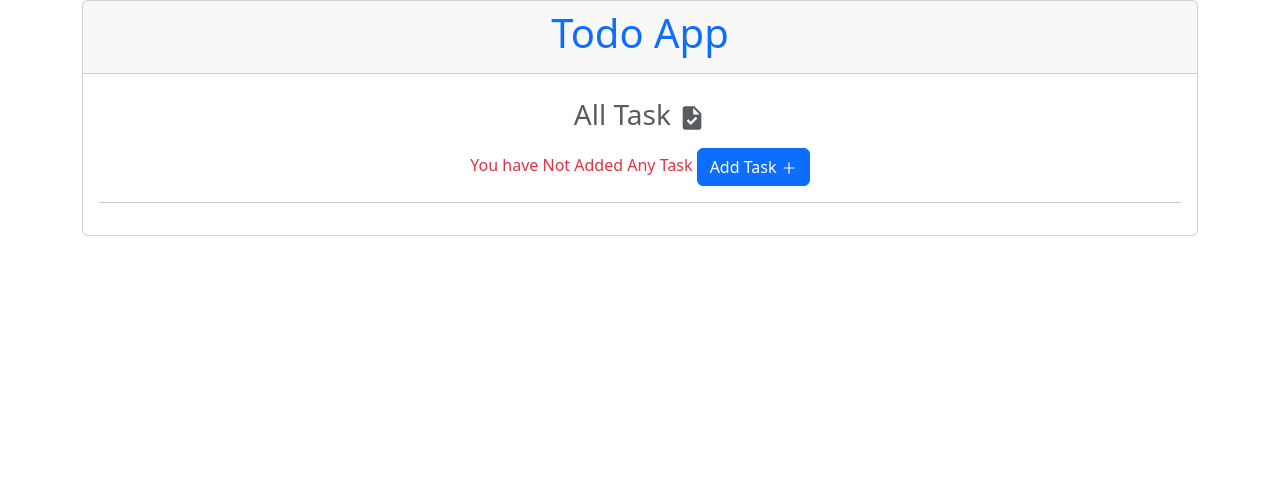
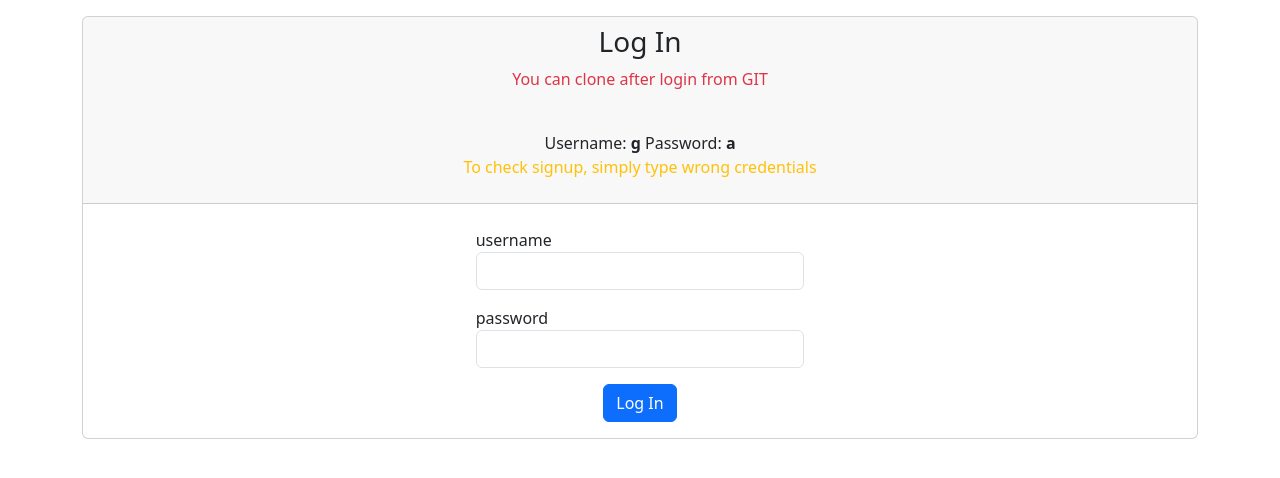
Before and after one commit to aniket3333/Todo_React, a React (Create React App) app: page / in a window 1280 px wide. Shown: the top 478 px of the page. Built offline with nearby package versions, Linux system fonts and the light colour scheme.

Commit message:
Add signup and login

```diff
--- a/package.json
+++ b/package.json
@@ -11,6 +11,7 @@
     "react-bootstrap": "^2.8.0",
     "react-dom": "^18.2.0",
     "react-icons": "^4.10.1",
+    "react-router-dom": "^6.15.0",
     "react-scripts": "5.0.1",
     "web-vitals": "^2.1.4"
   },
--- a/src/App.js
+++ b/src/App.js
@@ -1,11 +1,31 @@
-import React from "react";
+import React,{useState} from "react";
 import Todo from "./Components/Todo";
 import "bootstrap/dist/css/bootstrap.min.css";
+import Login from './Components/Login';
+import {BrowserRouter as Router,Routes,Route,Navigate} from 'react-router-dom'
 const App = () => {
+const [logc,setLogc] = useState(false);
+const handleonlog= (status) =>{
+
+  setLogc(status)
+}
   return (
-    <div>
-      <Todo />
-    </div>
+    <>
+
+    <Router>
+      <Routes>
+
+        <Route path='/' element={<Login onLog={handleonlog}/>}/>
+        <Route path='/todo' element={logc?(<Todo/>):(<Navigate to='/'/>)} />
+
+
+      </Routes>
+    </Router>
+
+
+
+
+    </>
   );
 };
 
--- /dev/null
+++ b/src/Components/Login.js
@@ -0,0 +1,103 @@
+import React, { useState } from "react";
+import LoginPage from "./LoginPage";
+import SignUp from "./SignUp";
+import { useNavigate } from "react-router-dom";
+const Login = ({ onLog }) => {
+  const [signUp, setSignup] = useState(false);
+  const navigate = useNavigate();
+  const [pageName, setPageName] = useState("Log In");
+  const [user, setUser] = useState("");
+  const [pass, setPass] = useState("");
+  const [cpass, setCpass] = useState("");
+
+  const handleSignup = () => {
+    if (pass.trim() !== cpass.trim()) {
+      return;
+    }
+
+    const use = {
+      user,
+      pass,
+    };
+
+    const AllUser = JSON.parse(localStorage.getItem("user")) || [];
+    AllUser.push(use);
+    localStorage.setItem("user", JSON.stringify(AllUser));
+    setUser("");
+    setPass("");
+    setCpass("");
+    setSignup(false);
+    setPageName("Log In");
+  };
+
+  const handleLog = () => {
+    const usersData = JSON.parse(localStorage.getItem("user"));
+    const data = usersData.find((item) => item.user === user);
+    if (data && data.pass === pass) {
+      alert("Congratulations! You are logged in.");
+      onLog(true);
+      navigate("/todo");
+    } else {
+      alert("Wrong username or password.");
+      setUser("");
+      setPass("");
+      setCpass("");
+      setPageName("Sign Up");
+      setSignup(true);
+    }
+  };
+
+  return (
+    <>
+      <div className="container">
+        <div className="card mt-3">
+          <div className="card-header">
+            <div className="text-center">
+              <h3>{pageName}</h3>
+              {
+  !signUp && (
+    <div>
+      <p className="text-danger">You can clone after login from GIT</p>
+      <br />
+      Username: <strong> g </strong>
+      Password: <strong> a </strong>
+      <br />
+      <p className="text-warning">To check signup, simply type wrong credentials</p>
+    </div>
+  )
+}
+
+
+
+
+
+            </div>
+          </div>
+          <div className="card-body">
+            {signUp ? (
+              <SignUp
+                usr={user}
+                pss={pass}
+                cpss={cpass}
+                onUsr={(e) => setUser(e.target.value)}
+                onPss={(e) => setPass(e.target.value)}
+                onCpass={(e) => setCpass(e.target.value)}
+                onSignup={handleSignup}
+              />
+            ) : (
+              <LoginPage
+                onLogIn={handleLog}
+                usr={user}
+                pss={pass}
+                onUsr={(e) => setUser(e.target.value)}
+                onPss={(e) => setPass(e.target.value)}
+              />
+            )}
+          </div>
+        </div>
+      </div>
+    </>
+  );
+};
+
+export default Login;
--- /dev/null
+++ b/src/Components/LoginPage.js
@@ -0,0 +1,46 @@
+import React from "react";
+import { Button } from "react-bootstrap";
+const LoginPage = ({ onLogIn, usr, pss, onUsr, onPss }) => {
+  const handleLog = (e) => {
+    e.preventDefault();
+    onLogIn();
+  };
+  return (
+    <>
+      <div className="row">
+        <div className="col-4"></div>
+        <div className="col-4">
+          <form onSubmit={handleLog}>
+            <div className="form-group p-2">
+              <label>username</label>
+              <input
+                type="text"
+                name="user"
+                value={usr}
+                onChange={onUsr}
+                className="form-control"
+              />
+            </div>
+            <div className="form-group p-2">
+              <label>password</label>
+              <input
+                type="password"
+                name="password"
+                value={pss}
+                onChange={onPss}
+                className="form-control"
+              />
+            </div>
+
+            <div className="text-center mt-2">
+              <Button type="submit">Log In</Button>
+            </div>
+          </form>
+        </div>
+        <div className="col-4"></div>
+      </div>
+    </>
+  );
+};
+
+export default LoginPage;
--- a/src/Components/Show.js
+++ b/src/Components/Show.js
@@ -54,7 +54,6 @@ const Show = ({
                       style={{ color: "red" }}
                       onClick={() => onDeleteClick(index)}
                     >
-
                       <MdDelete />
                     </Button>
                   </div>
@@ -64,7 +63,6 @@ const Show = ({
                       style={{ color: "black" }}
                       onClick={() => UpdateChange(index)}
                     >
-
                       <RxUpdate />
                     </Button>
                   </div>
--- /dev/null
+++ b/src/Components/SignUp.js
@@ -0,0 +1,59 @@
+import React from "react";
+import { Button } from "react-bootstrap";
+const SignUp = ({ usr, pss, cpss, onUsr, onPss, onCpass, onSignup }) => {
+  const handleSub = (e) => {
+    e.preventDefault();
+    onSignup();
+  };
+  return (
+    <>
+      <div className="row">
+        <div className="col-4"></div>
+        <div className="col-4">
+          <span className="text-warning">
+            {" "}
+            remember the <b>Username</b> and <b>Password</b> both for login
+          </span>
+          <form onSubmit={handleSub}>
+            <div className="form-group p-2">
+              <label>username</label>
+              <input
+                type="text"
+                name="user"
+                value={usr}
+                onChange={onUsr}
+                className="form-control"
+              />
+            </div>
+            <div className="form-group p-2">
+              <label>password</label>
+              <input
+                type="password"
+                name="password"
+                value={pss}
+                onChange={onPss}
+                className="form-control"
+              />
+            </div>
+            <div className="form-group p-2">
+              <label>confirm password</label>
+              <input
+                type="password"
+                name="cpassword"
+                value={cpss}
+                onChange={onCpass}
+                className="form-control"
+              />
+            </div>
+            <div className="text-center mt-2">
+              <Button type="submit">Sign Up</Button>
+            </div>
+          </form>
+        </div>
+        <div className="col-4"></div>
+      </div>
+    </>
+  );
+};
+
+export default SignUp;
--- a/src/Components/Todo.js
+++ b/src/Components/Todo.js
@@ -66,7 +66,7 @@ const Todo = () => {
   return (
     <>
       <div className="container">
-        <div className="card">
+        <div className="card mt-3">
           <div className="card-header">
             <div className="text-center">
               <h1 className="text-primary">Todo App</h1>
@@ -144,6 +144,23 @@ const Todo = () => {
               </div>
             )}
           </div>
+          <div className="card-footer">
+<div className="row">
+<div className="col-2">
+
+</div>
+<div className="col-10">
+<div>
+  <span> Git Link </span>
+  <a  href='https://github.com/aniket3333/Todo_React.git' target='_blank'>Get Code</a>
+</div>
+
+</div>
+<div className="col-2">
+
+</div>
+</div>
+          </div>
         </div>
       </div>
     </>
```
Also changed, not shown: src/App.css (line endings or trailing spaces), 1 other file (tests, documents, lock files or other folders).
